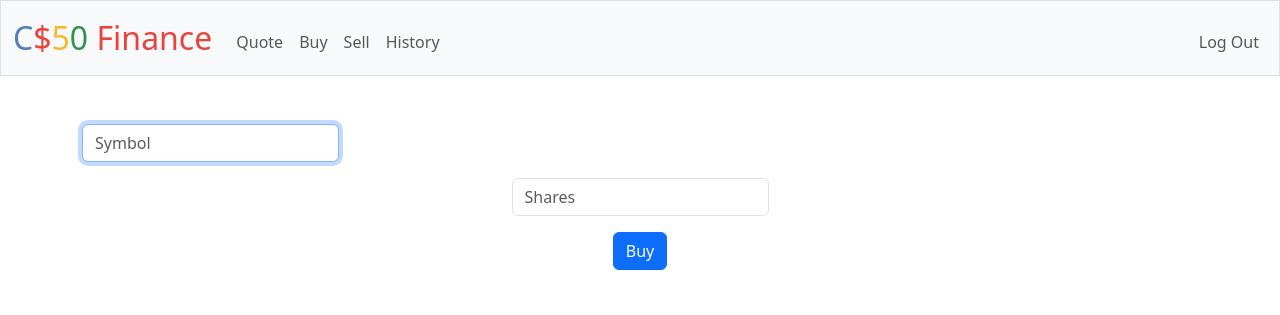
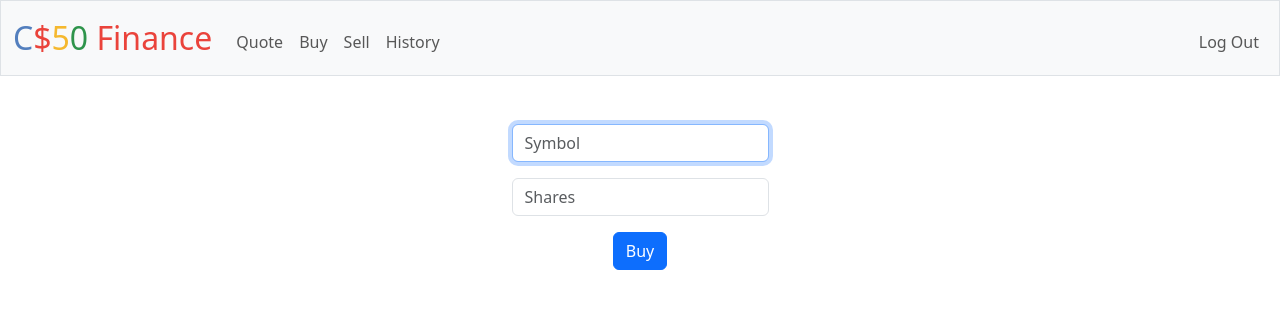
Before and after one commit to gonzalogonzalosiempre-code/cs50-projects-February-2026, a Flask app: page /buy in a window 1280 px wide. Shown: the top 315 px of the page. Run offline with Flask 3, Linux system fonts and the light colour scheme; a user stored in the database is signed in; some libraries are stand-ins or nearby versions.

Commit message:
Mon, Jun 1, 2026, 2:16 AM +02:00

```diff
--- a/finance/app.py
+++ b/finance/app.py
@@ -180,3 +180,5 @@ def sell():
               return apology("No shares", 400)
         db.execute("UPDATE cash FROM users VALUE cash = cash - ?", shares)
         return redirect("/")
+    else:
+         return render_template("sell.html")
--- a/finance/templates/buy.html
+++ b/finance/templates/buy.html
@@ -5,7 +5,7 @@
 {% block main %}
 <form action="/buy" method="post">
   <div class="mb-3">
-    <input autocomplete="off" autofocus class="form-control mx auto w-auto" name="symbol" placeholder="Symbol" type="text">
+    <input autocomplete="off" autofocus class="form-control mx-auto w-auto" name="symbol" placeholder="Symbol" type="text">
   </div>
   <div class="mb-3">
     <input autocomplete="off" class="form-control mx-auto w-auto" min="1" name="shares" placeholder="Shares" type="number">
--- a/finance/templates/quote.html
+++ b/finance/templates/quote.html
@@ -7,4 +7,4 @@
   </div>
   <button class="btn btn-primary" type="submit">Quote</button>
 </form>
-{% endbody %}
+{% endblock %}
--- a/finance/templates/quoted.html
+++ b/finance/templates/quoted.html
@@ -7,4 +7,4 @@
     Una acción de {{ stock.name }} ({{ stock.symbol }}) cuesta {{ stock.price | usd }}.
 </p>
 
-{% endbody %}
+{% endblock %}
--- a/finance/templates/sell.html
+++ b/finance/templates/sell.html
@@ -2,11 +2,11 @@
 {% block main %}
 <form action="/sell" method="post">
   <div class="mb-3">
-    <input autocomplete="off" autofocus class="form-control mx auto w-auto" name="symbol" placeholder="Symbol" type="text">
+    <input autocomplete="off" autofocus class="form-control mx-auto w-auto" name="symbol" placeholder="Symbol" type="text">
   </div>
   <div class="mb-3">
     <input autocomplete="off" class="form-control mx-auto w-auto" min="1" name="shares" placeholder="Shares" type="number">
   </div>
   <button class="btn btn-primary" type="submit">Sell</button>
 </form>
-{% endbody %}
+{% endblock %}
```
